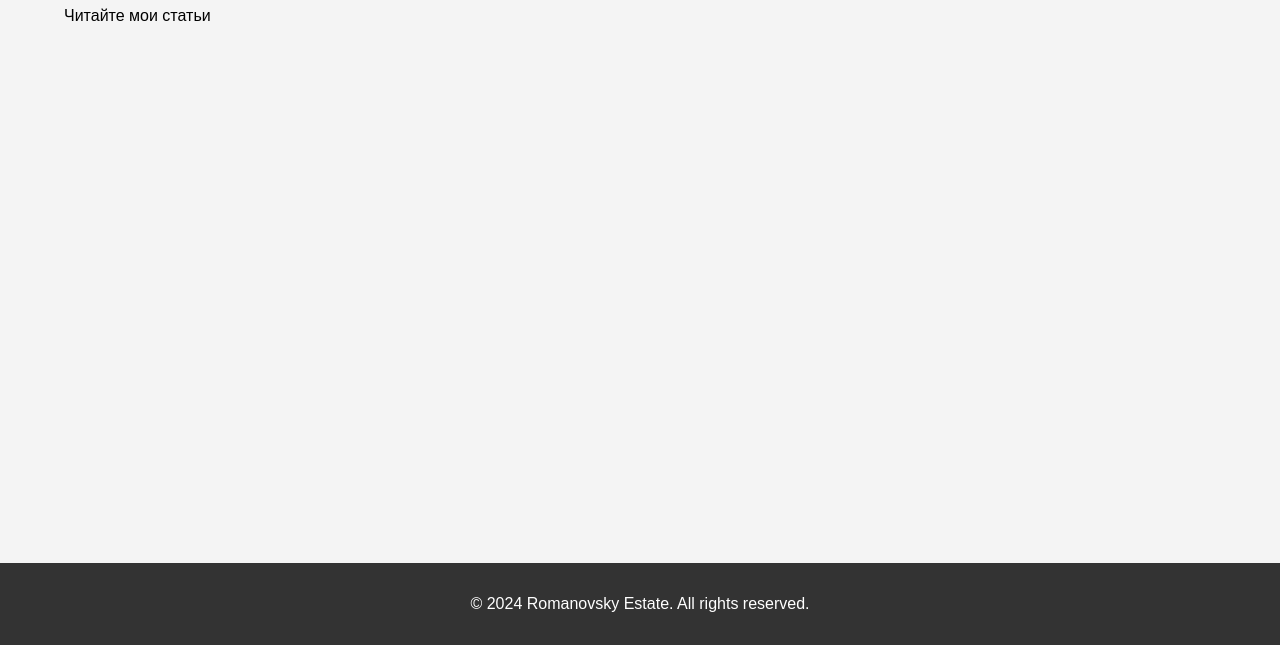
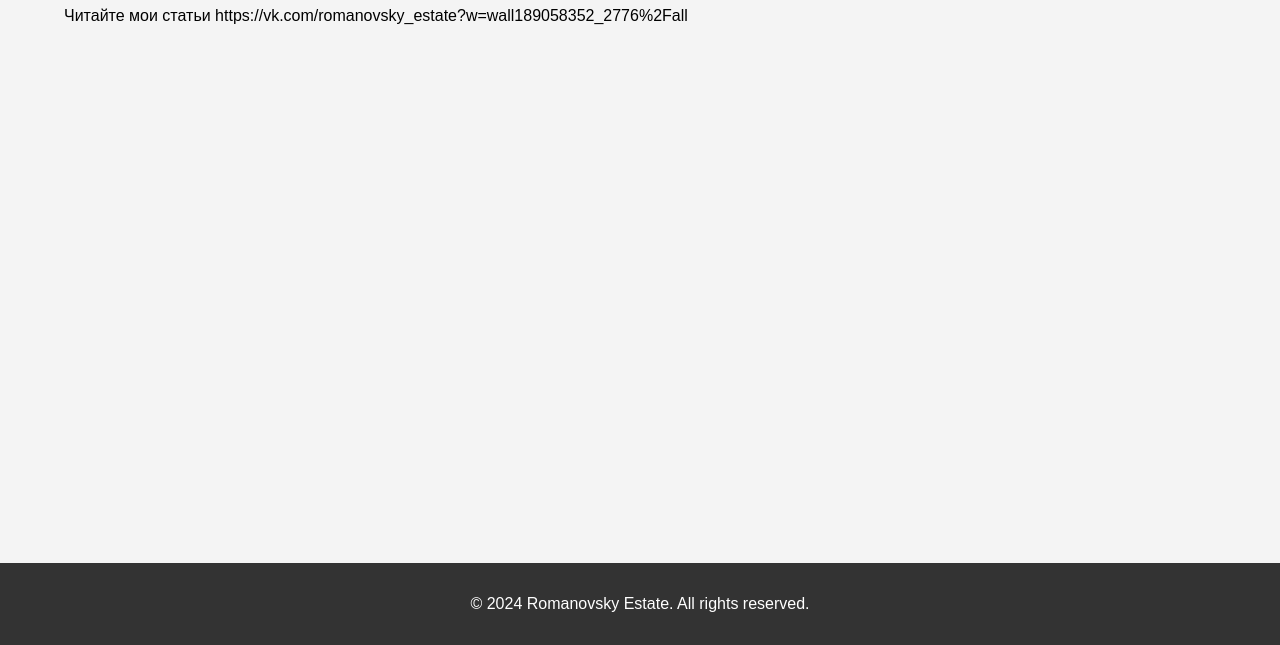
Before and after one commit to romanovsky-oleg/romanovsky-oleg.github.io, a plain HTML site: page blog.html in a window 1280 px wide. Shown: the part 155-800 px from the top of the page. Drawn offline with Linux system fonts and the light colour scheme.

Commit message:
Update blog.html

```diff
--- a/blog.html
+++ b/blog.html
@@ -19,7 +19,7 @@
     <main>
         <div class="container">
             <h1>Блог</h1>
-            <p>Читайте мои статьи</p>
+            <p>Читайте мои статьи https://vk.com/romanovsky_estate?w=wall189058352_2776%2Fall</p>
         </div>
     </main>
     <footer>
```
